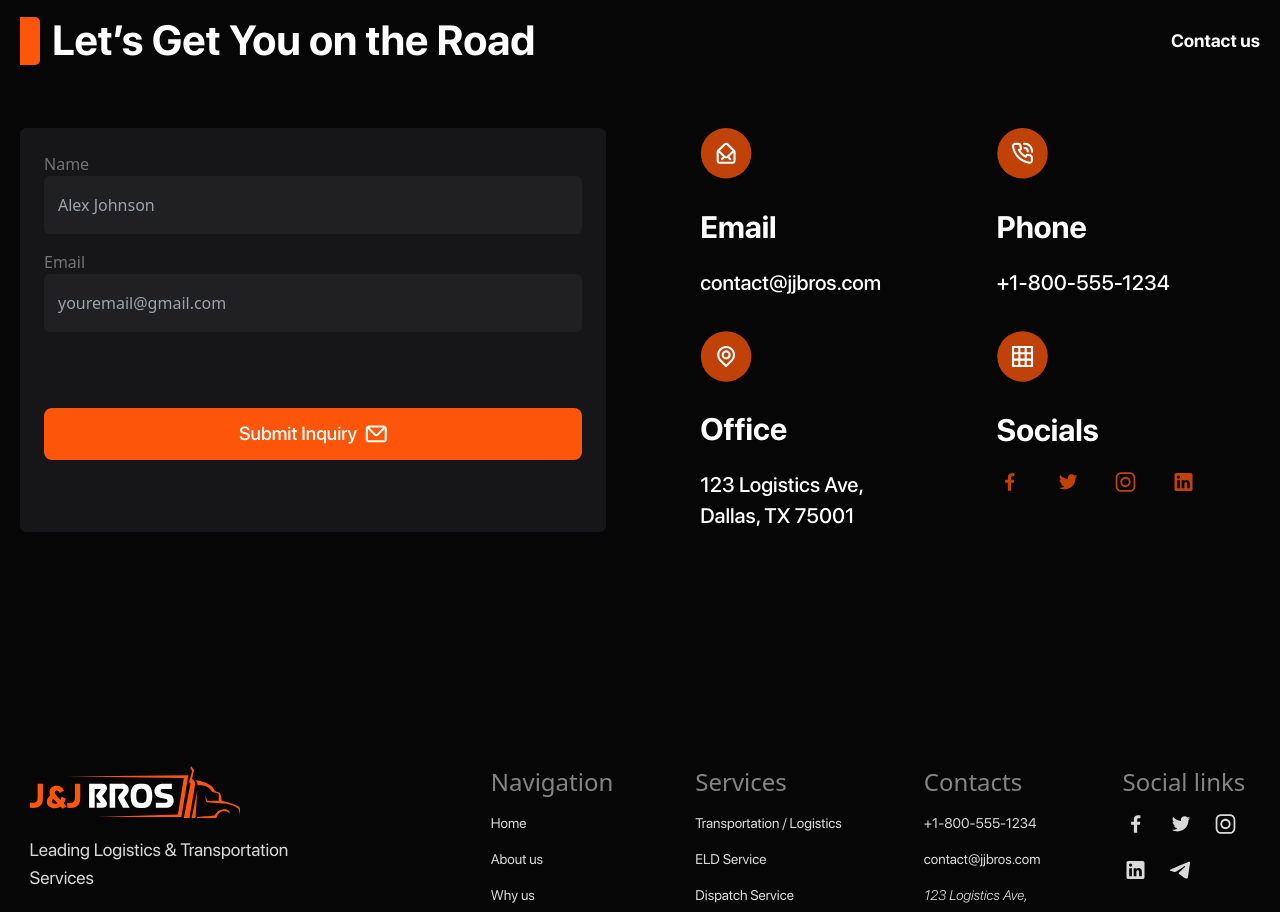
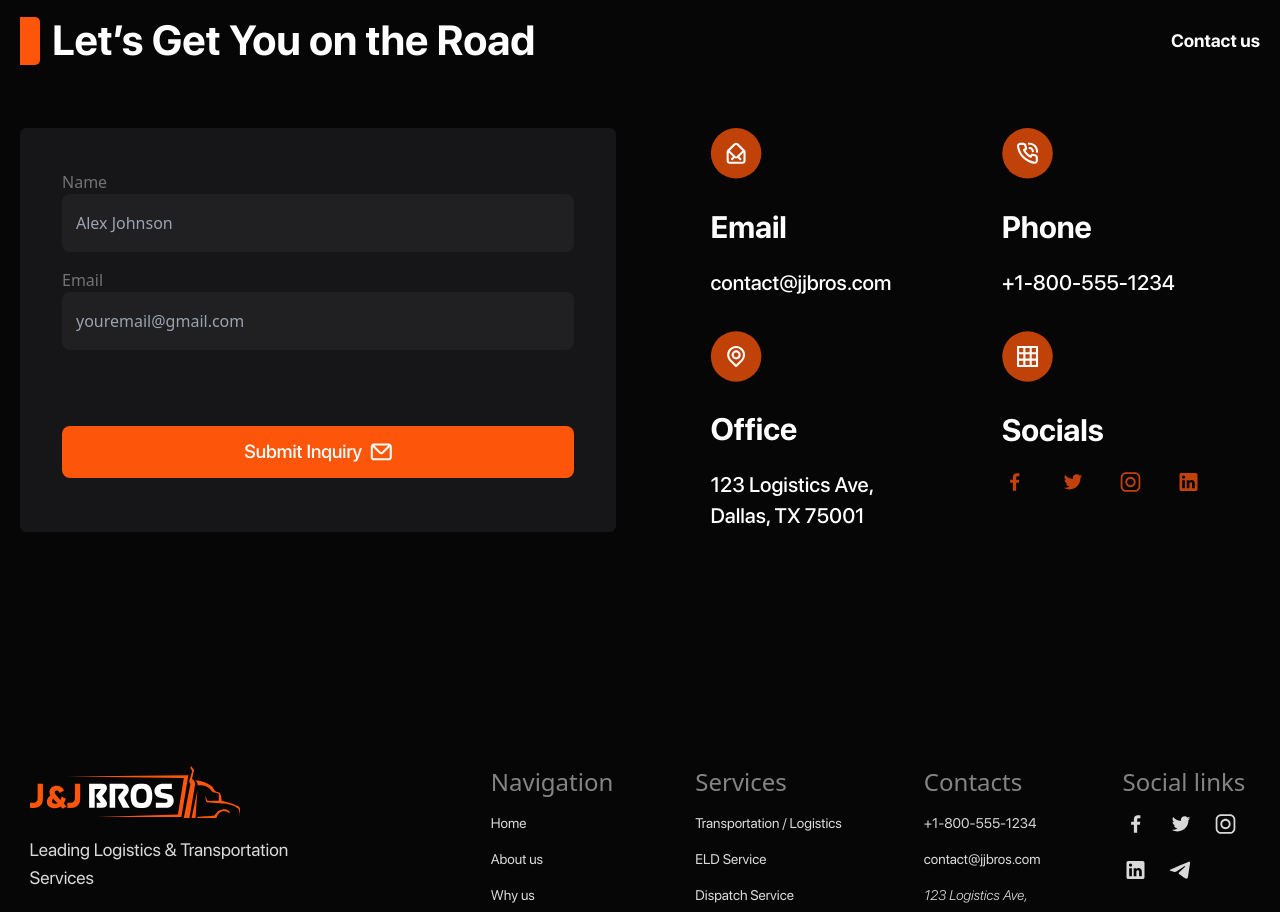
Before and after one commit to devolopering/project-Web, a React (Vite) app: page / in a window 1280 px wide. Shown: the part 2960-3872 px from the top of the page. Built offline with nearby package versions, Linux system fonts and the light colour scheme.

Commit message:
form edit

```diff
--- a/src/components/Form.jsx
+++ b/src/components/Form.jsx
@@ -31,7 +31,7 @@ function Form() {
   };
 
   return (
-    <div className="bg-[#161618] p-6 rounded-md w-full">
+    <div className="bg-[#161618] p-[42px] rounded-md w-full">
       <form onSubmit={handleSubmit}>
         <label htmlFor="name" className="text-[rgba(255,255,255,0.4)]">Name</label>
         <input
@@ -40,7 +40,7 @@ function Form() {
           placeholder='Alex Johnson'
           value={formData.name}
           onChange={handleChange}
-          className="bg-[#202022] text-white placeholder:text-gray-400 px-[14px] py-[17px] rounded-md w-full mb-4 outline-none "
+          className="bg-[#202022] text-white placeholder:text-gray-400 px-[14px] py-[17px] rounded-lg w-full mb-4 outline-none "
         />
 
         <label htmlFor="email" className="text-[rgba(255,255,255,0.4)]">Email</label>
@@ -50,12 +50,12 @@ function Form() {
           placeholder='youremail@gmail.com'
           value={formData.email}
           onChange={handleChange}
-          className="bg-[#202022] text-white placeholder:text-gray-400 px-[14px] py-[17px] outline-none rounded-md w-full mb-4"
+          className="bg-[#202022] text-white placeholder:text-gray-400 px-[14px] py-[17px] outline-none rounded-lg w-full mb-4"
         />
 
         <Flowbite theme={{ theme: customTheme }}>
           <div className="flex items-center mt-[60px] gap-[26px]">
-            <Button color="primary">
+            <Button color="primary" type='submit'>
               <span className="flex items-center text-[18.95px] font-sf-pro-display font-medium gap-2">
               Submit Inquiry
                 <img src={messeag} alt="messag icon" />
```
